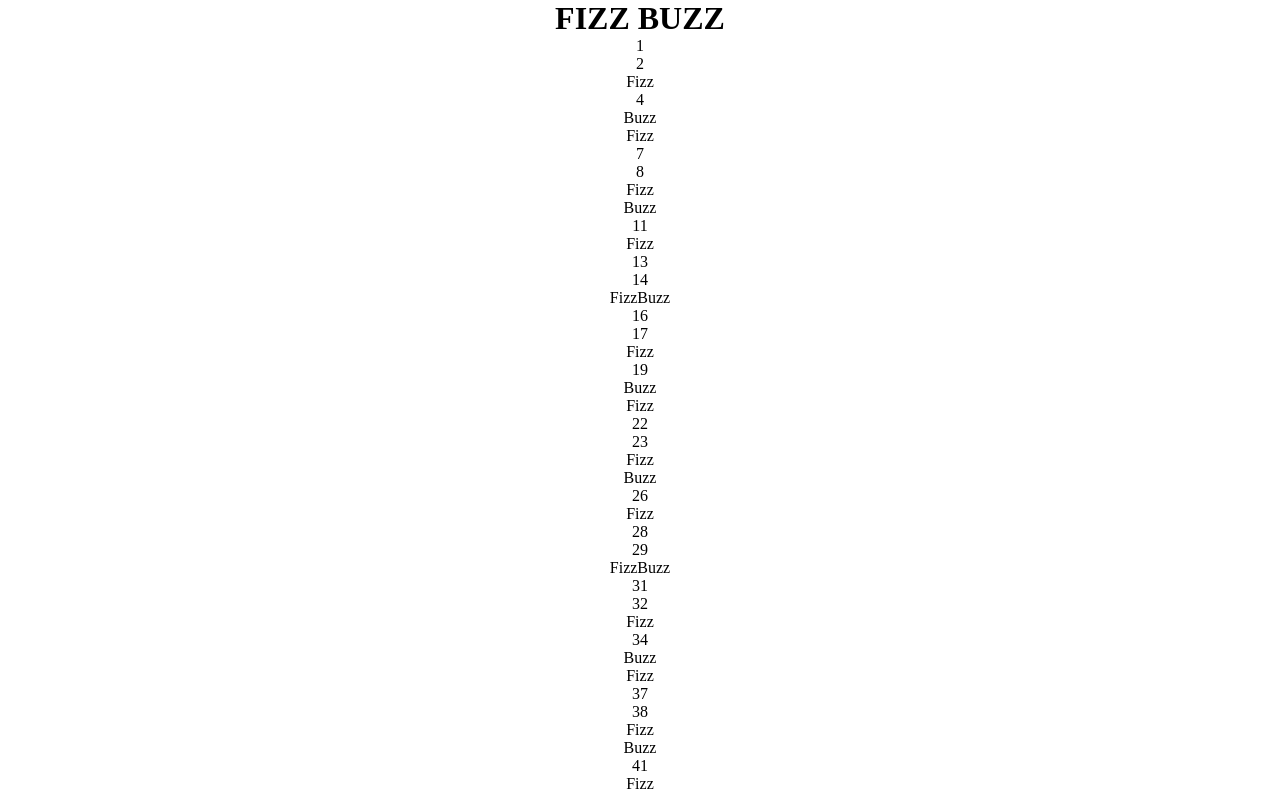
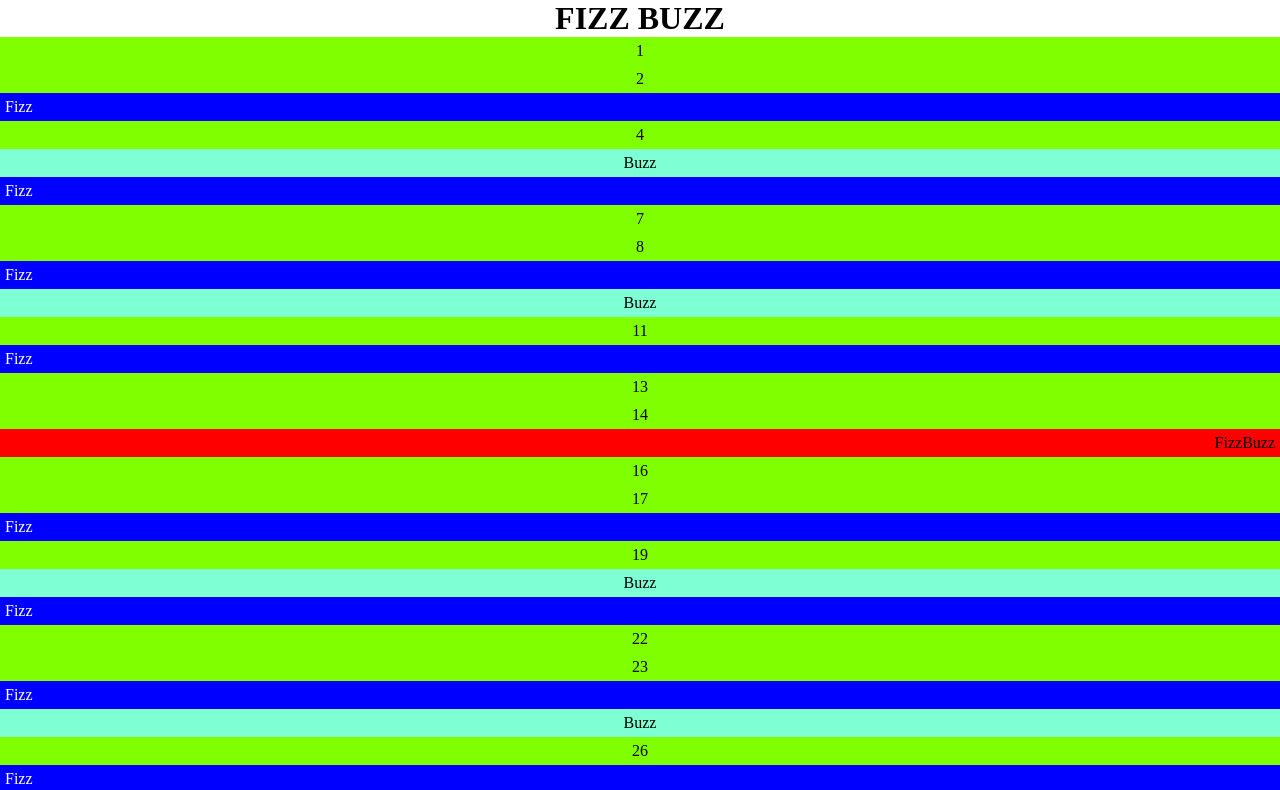
Before and after one commit to JacopoGrippiotti/js-fizzbuzz, a plain HTML site: page index.html in a window 1280 px wide. Shown: the top 790 px of the page. Drawn offline with Linux system fonts and the light colour scheme.

Commit message:
added style classes to html with script.js file to complete BONUS 2

```diff
--- a/css/style.css
+++ b/css/style.css
@@ -18,3 +18,29 @@ h1{
     width: 90%;
     margin: 0 auto;
 }
+
+#fizzBuzzList li{
+    padding: 5px;
+}
+
+.fizz{
+background-color: blue;
+text-align: left;
+color: white;
+}
+
+.fizzbuzz{
+background-color: red;
+text-align: right;
+color: black;
+}
+
+.buzz{
+background-color: aquamarine;
+color: black;
+}
+
+.number{
+background-color: chartreuse;
+color: black;
+}
--- a/js/script.js
+++ b/js/script.js
@@ -5,25 +5,24 @@ for (let i = 1; i < 101; i++){
 
     if (i % 3 === 0 && i % 5 === 0){
         liElement.append("FizzBuzz")
-        fizzBuzzList.append(liElement)
+        liElement.classList.add("fizzbuzz")
         console.log("FIzzBuzz")
     }
     else if (i % 3 === 0){
         liElement.append("Fizz")
-        fizzBuzzList.append(liElement)
+        liElement.classList.add("fizz")
         console.log("Fizz")
     }
     else if (i % 5 === 0){
-
         liElement.append("Buzz")
-        fizzBuzzList.append(liElement)
+        liElement.classList.add("buzz")
         console.log("Buzz")
     }
-
     else{
         liElement.append(i)
-        fizzBuzzList.append(liElement)
+        liElement.classList.add("number")
         console.log(i)
     }
 
+    fizzBuzzList.append(liElement)
 }
```
